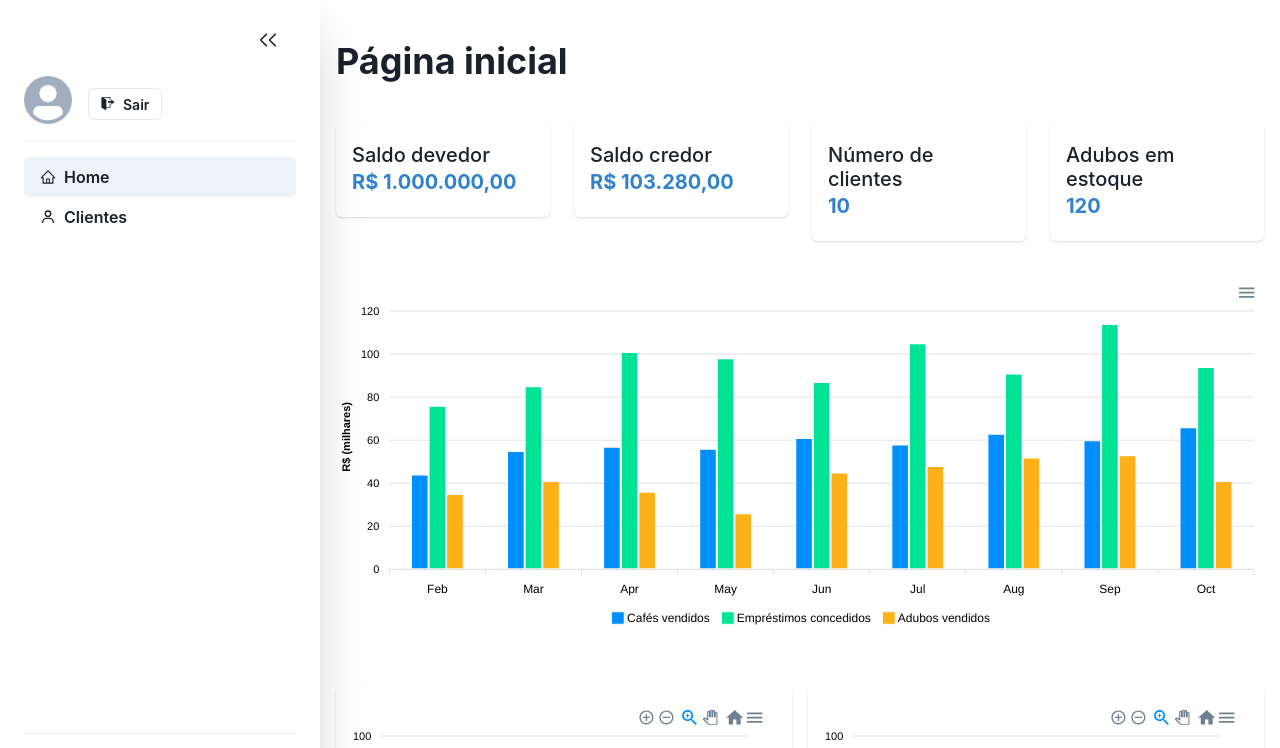
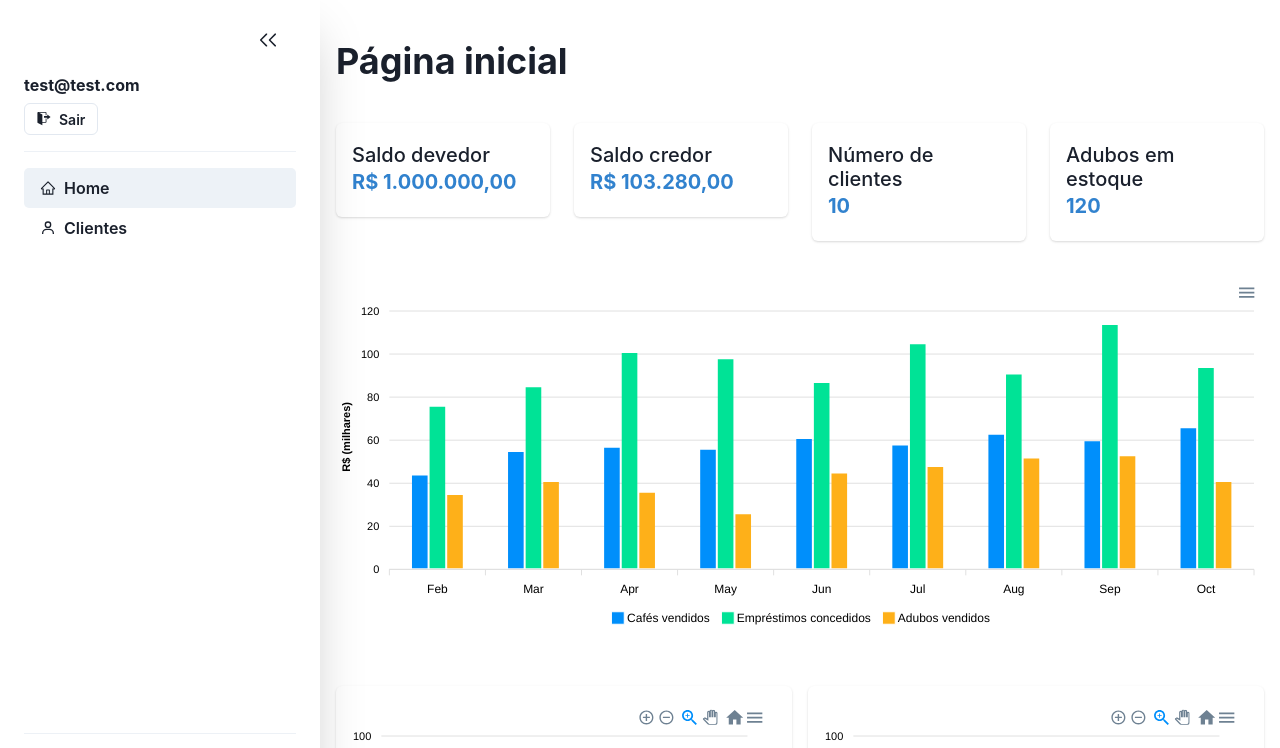
Before and after one commit to GustavoMelloGit/Melo_System_Front, a React (Vite) app: page /home in a window 1280 px wide. Shown: the top 748 px of the page. Built offline with nearby package versions, Linux system fonts and the light colour scheme.

Commit message:
fix: build errors

```diff
--- a/src/domain/auth/types/model/user.ts
+++ b/src/domain/auth/types/model/user.ts
@@ -1,4 +1,3 @@
 export type UserModel = {
-  name: string
   isAuthenticated: boolean
 }
--- a/src/shared/components/layout/Sidebar/components/SidebarHeader.tsx
+++ b/src/shared/components/layout/Sidebar/components/SidebarHeader.tsx
@@ -1,11 +1,11 @@
-import { Avatar, Button, Flex, Heading, VStack } from '@chakra-ui/react'
+import { Button, Flex, Heading, VStack } from '@chakra-ui/react'
 import { GoSignOut } from 'react-icons/go'
 import useAuth from '../../../../../domain/auth/hooks/useAuth'
 import useLayoutContext from '../../../../hooks/useLayoutContext'
 import ToggleSidebarButton from '../../../buttons/ToggleSidebarButton'
 
 export default function SidebarHeader(): JSX.Element {
-  const { signOut, user } = useAuth()
+  const { signOut } = useAuth()
   const {
     sidebar: { isOpen },
   } = useLayoutContext()
@@ -13,10 +13,9 @@ export default function SidebarHeader(): JSX.Element {
     <VStack align='stretch' as='header'>
       {isOpen && <ToggleSidebarButton alignSelf='flex-end' />}
       <Flex align='center' gap={4}>
-        <Avatar name={user?.email ?? ''} />
         <VStack align='flex-start' w='full'>
           <Heading noOfLines={1} as='h1' fontSize='md'>
-            {user?.email}
+            test@test.com
           </Heading>
           <Button variant='outline' size='sm' onClick={signOut} gap={2} lineHeight={0.5}>
             <GoSignOut />
```
